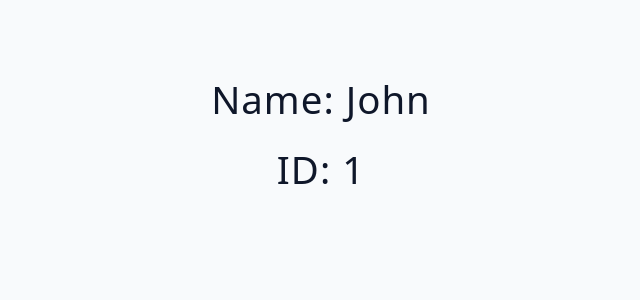
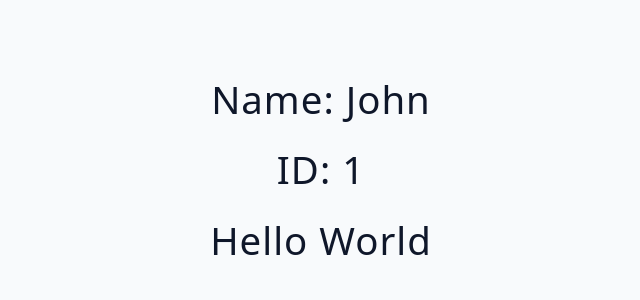
Before and after one commit to ReactRay/React-with-typescript, a React (Vite) app: page / in a window 1280 px wide. Shown: the top 300 px of the page, without its empty margins (319-959 px from the left). Built offline with nearby package versions, Linux system fonts and the light colour scheme.

Commit message:
props with children

```diff
--- a/src/App.tsx
+++ b/src/App.tsx
@@ -4,7 +4,9 @@ import Component from './starter/02-props/index.tsx';
 function App() {
   return (
     <main>
-      <Component name='john' id={1} />
+      <Component name='john' id={1} >
+        <h2>hello world</h2>
+      </Component>
     </main>
   );
 }
--- a/src/starter/02-props/index.tsx
+++ b/src/starter/02-props/index.tsx
@@ -1,17 +1,24 @@
 
-
-type ComponentProps = {
+import React from "react";
+import { type PropsWithChildren } from "react";
+// type ComponentProps = {
+//   name: string;
+//   id: number;
+//   children: React.ReactNode;
+// }
+type ComponentProps = PropsWithChildren<{
   name: string;
   id: number;
-}
+}>
 
-function Component(props: ComponentProps) {
+function Component({ name, id, children }: ComponentProps) {
 
 
   return (
     <div>
-      <h2>Name: {props.name}</h2>
-      <h2>ID: {props.id}</h2>
+      <h2>Name: {name}</h2>
+      <h2>ID: {id}</h2>
+      {children}
     </div>
   );
 }
```
